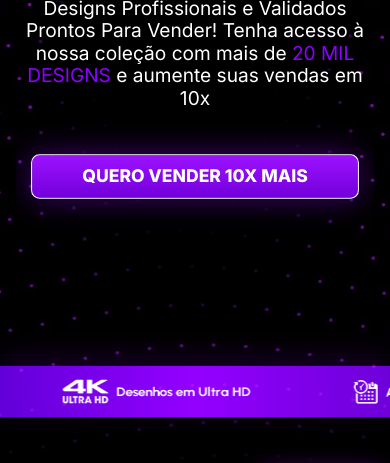
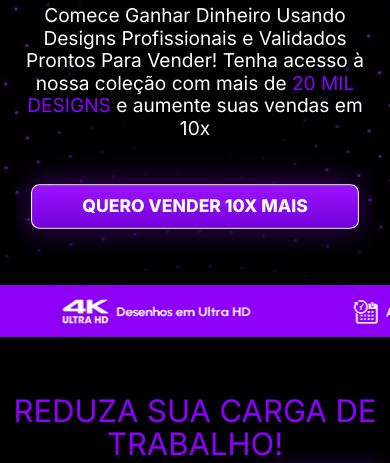
Before and after one commit to obrendonadriano/alphaarts, a plain HTML site: page index.html in a window 390 px wide. Shown: the part 311-774 px from the top of the page. Drawn offline with Linux system fonts and the light colour scheme.

Commit message:
Fix mobile hero strip spacing

```diff
--- a/styles.css
+++ b/styles.css
@@ -4083,6 +4083,41 @@
   }
 }
 
+@media (max-width: 767px) {
+  .hero {
+    min-height: 540px;
+    padding-top: 72px;
+  }
+
+  .hero-dotted {
+    height: 640px;
+    opacity: .9;
+    mask-image: linear-gradient(180deg, #000 0%, #000 82%, transparent 96%);
+  }
+
+  .premium-strip {
+    position: relative;
+    z-index: 3;
+    min-height: 50px;
+    background: #8d00f5;
+    box-shadow: 0 -1px 0 #8d00f5, 0 1px 0 #8d00f5;
+  }
+
+  .premium-track {
+    min-height: 50px;
+  }
+
+  .premium-track img {
+    height: 31px;
+  }
+
+  .intro {
+    position: relative;
+    z-index: 2;
+    background: #000;
+  }
+}
+
 @media (prefers-reduced-motion: reduce) {
   *,
   *::before,
```
